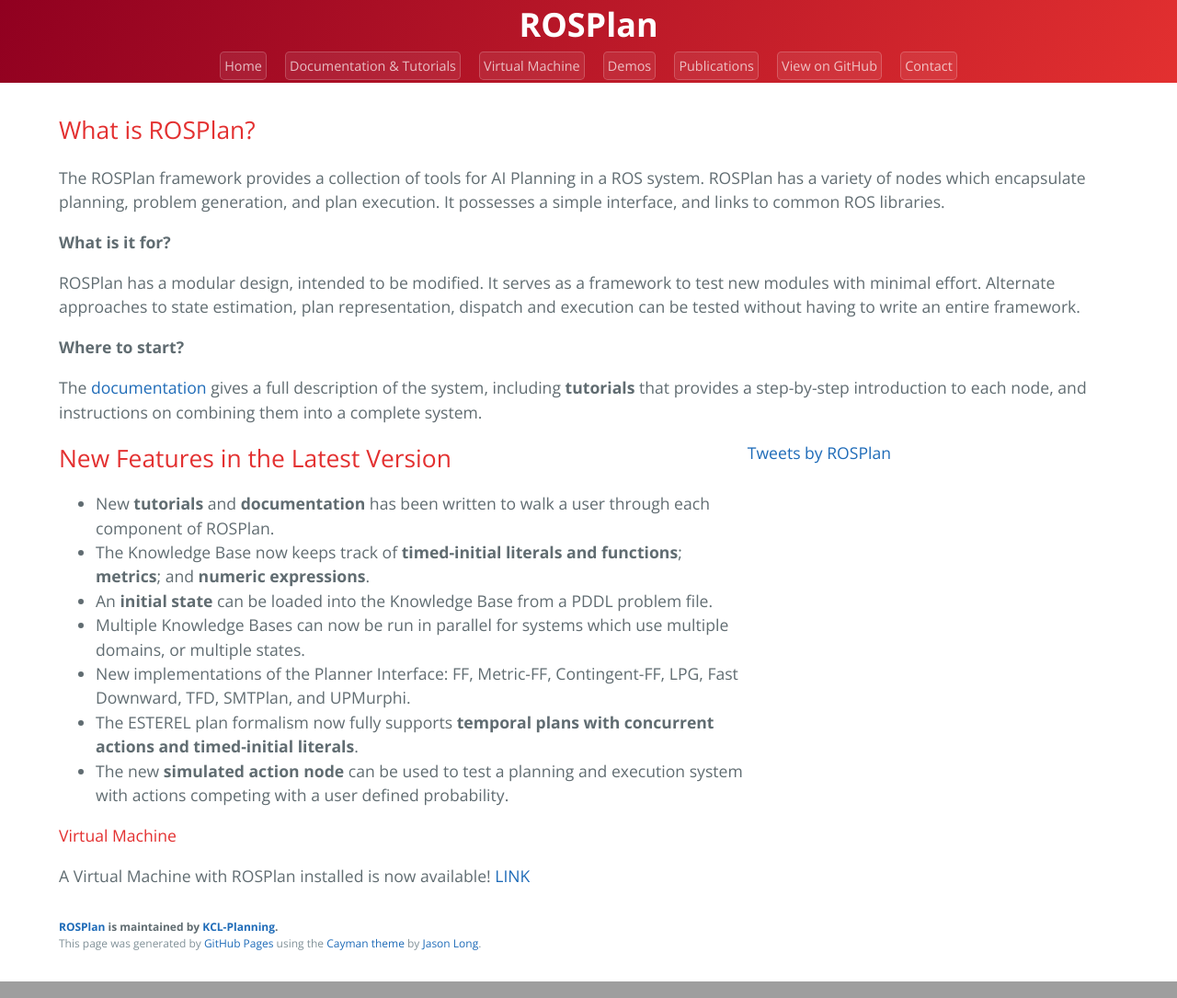
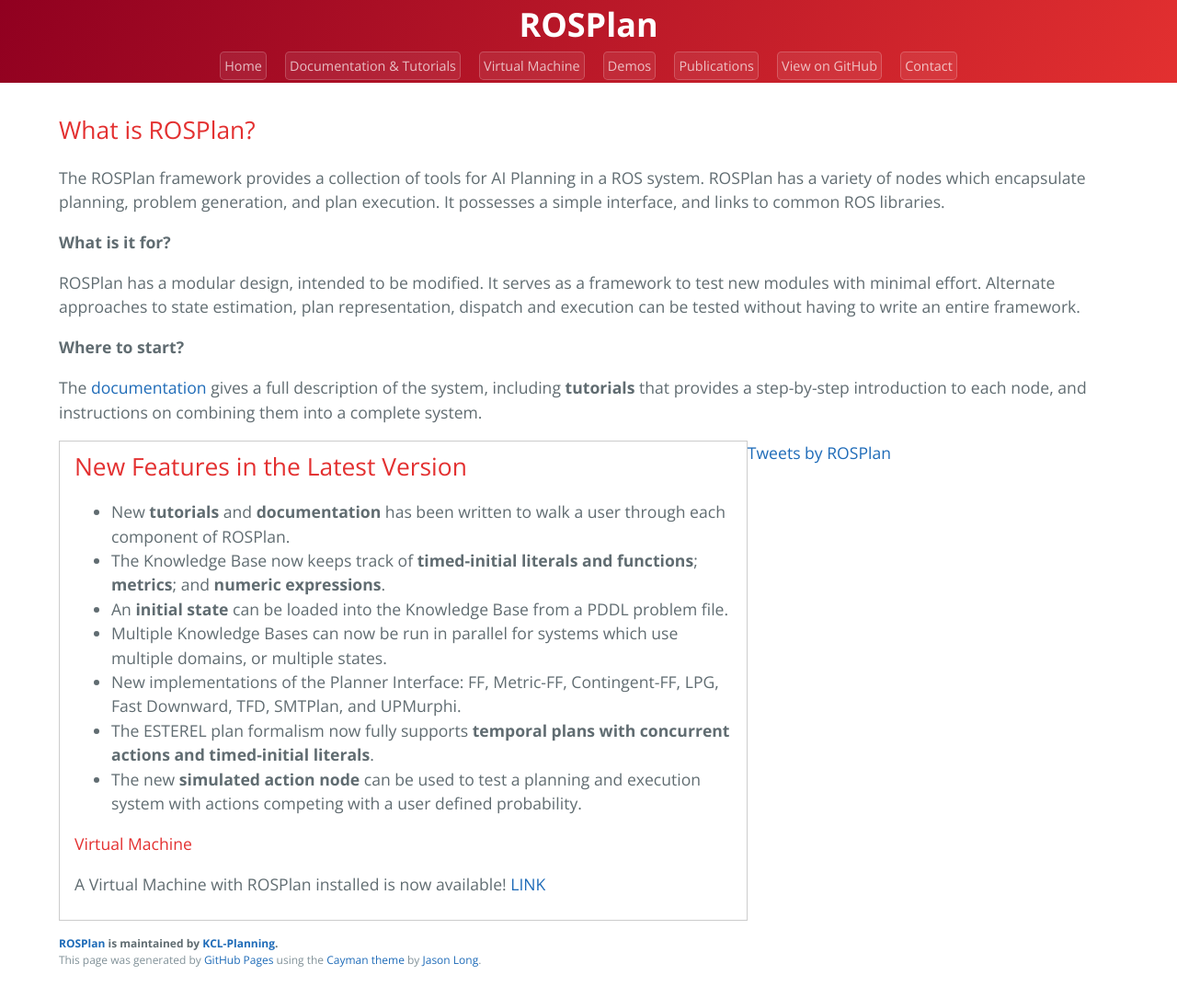
Before and after one commit to KCL-Planning/ROSPlan, a Jekyll site: the page built from index.md, in a window 1280 px wide. Shown: the whole page at 92% size. Built offline with Jekyll 4.4.1, drawn with Linux system fonts in a browser that asks for light colours; comment, search, counter and statistics services are not loaded.

Commit message:
Update index.html

```diff
--- a/_layouts/index.html
+++ b/_layouts/index.html
@@ -10,7 +10,7 @@ layout: default
     <p><strong>Where to start?</strong></p>
     <p>The <a href="documentation">documentation</a> gives a full description of the system, including  <strong>tutorials</strong> that provides a step-by-step introduction to each node, and instructions on combining them into a complete system.</p>
 
-<div style="float:left; width:65%">
+<div style="float:left; width:65%; padding: 0.5rem 1rem; border: 1px solid rgba(0, 0, 0, 0.2);">
 
     {{ content }}
 
```
